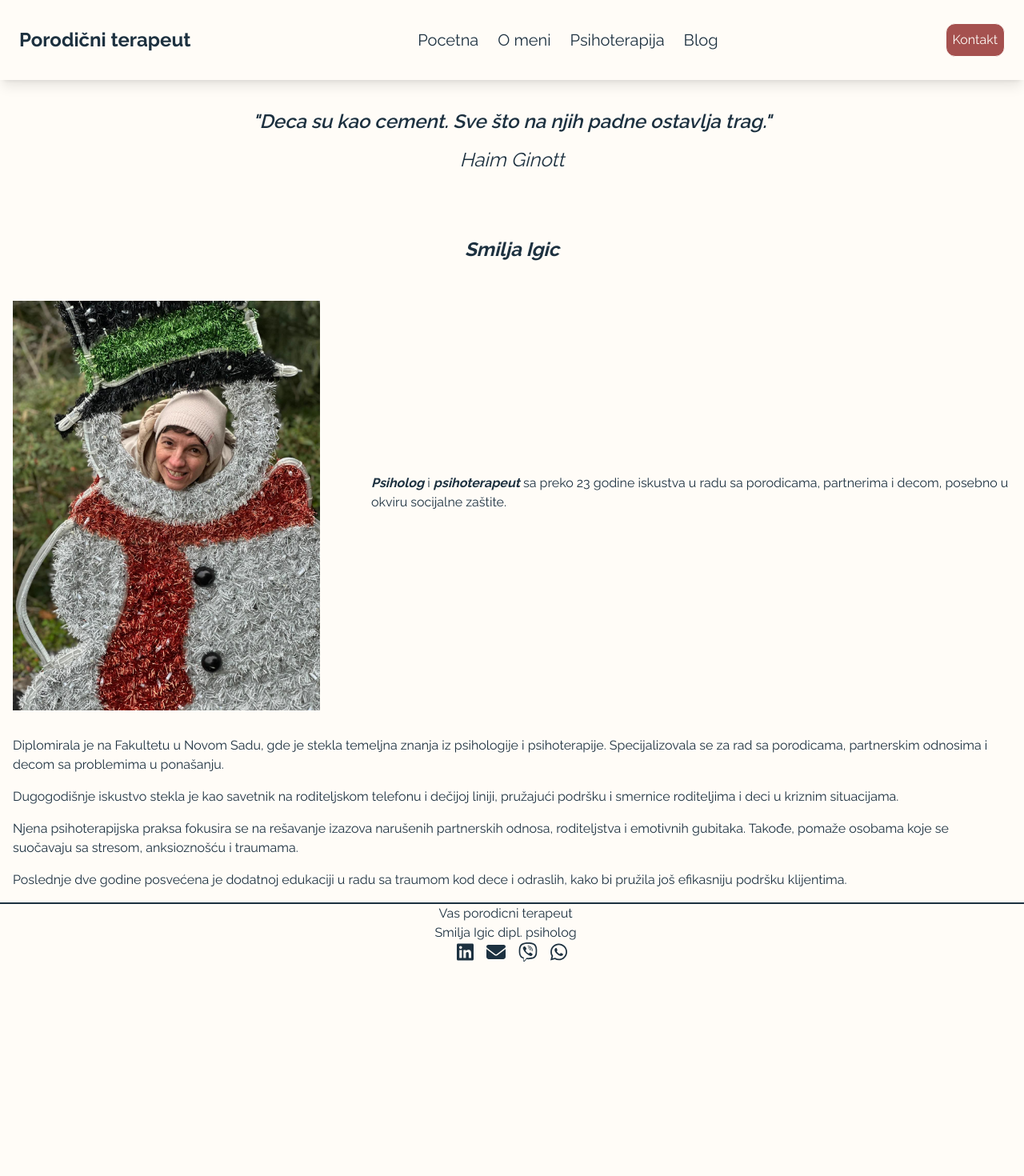
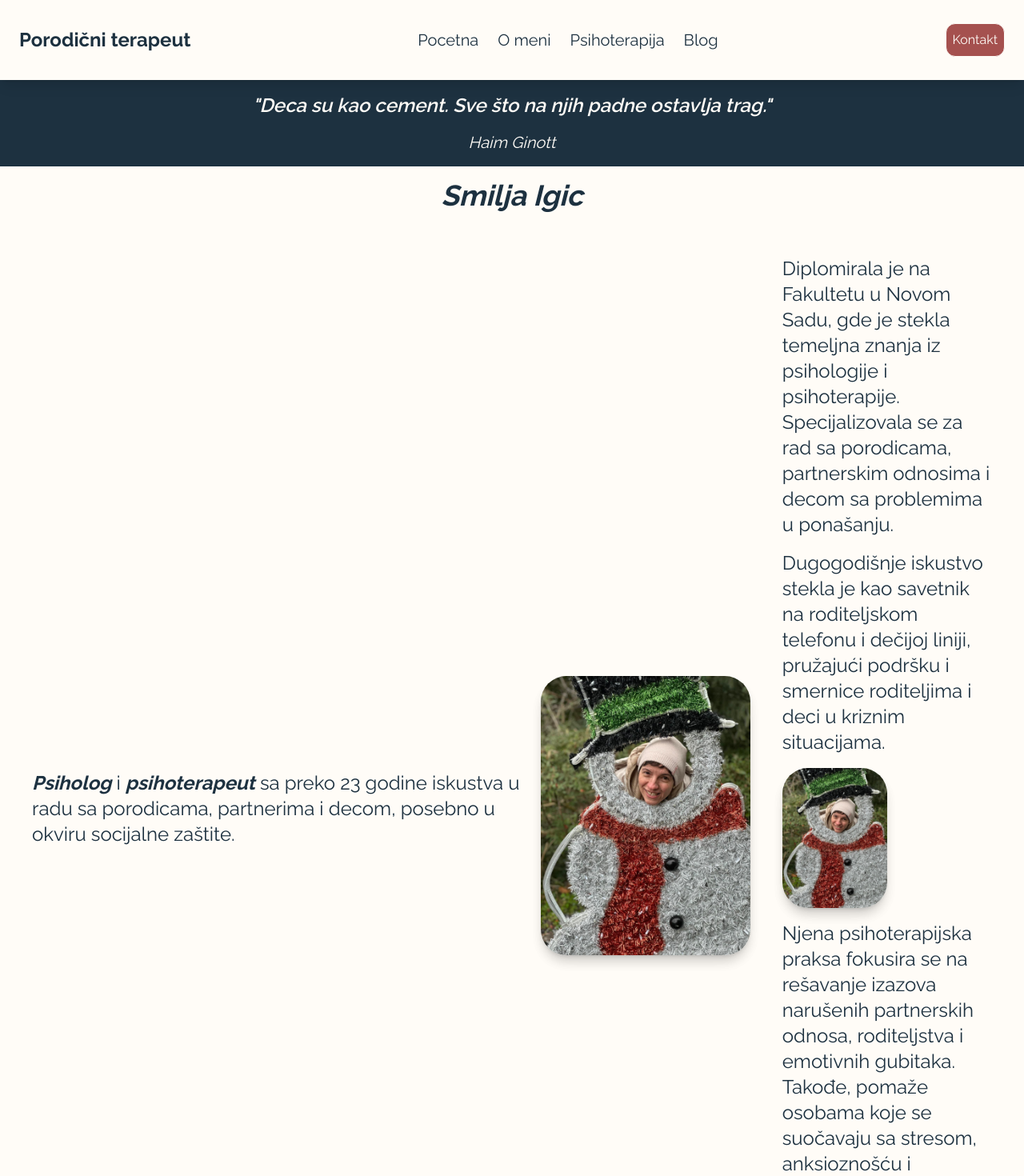
Before and after one commit to Milos191405/smiljaigicpsiholog, a Next.js app: page /O_meni in a window 1280 px wide. Shown: the top 1470 px of the page at 80% size. Before the commit the page ends 1206 px from the top, so only its background shows below. Built offline with nearby package versions, Linux system fonts and the light colour scheme.

Commit message:
fixing home screen

```diff
--- a/components/ImageComponent.js
+++ b/components/ImageComponent.js
@@ -7,7 +7,7 @@ const ImageSection = ({ src, alt, className }) => (
         alt={alt}
         width={3000}
         height={1000}
-        className="p-4 "
+        className="rounded-4xl shadow-lg"
       />
     </div>
   );
--- a/components/RandomQuote.js
+++ b/components/RandomQuote.js
@@ -18,11 +18,13 @@ function RandomQuote() {
   if (!randomQuote) return null;
 
   return (
-    <div className="p-4 py-10 text-center w-full md:text-lg lg:text-xl xl:text-2xl 2xl:text-3xl">
+    <div className="w-full bg-text-primary text-background ">
+    <div className=" p-4  text-center  md:text-lg lg:text-xl xl:text-2xl 2xl:text-3xl  ">
       <p className=" italic font-semibold pb-4">{`"${randomQuote.text}"`}</p>
       {randomQuote.author && randomQuote.author !== "Nepoznati autor" && (
-        <p className=" italic">{randomQuote.author}</p>
+        <p className=" italic text-sm md:text-base lg:text-lg xl:text-xl 2xl:text-2xl">{randomQuote.author}</p>
       )}
+    </div>
     </div>
   );
 }
--- a/src/app/O_meni/page.js
+++ b/src/app/O_meni/page.js
@@ -2,50 +2,69 @@ import ImageComponent from "@/components/ImageComponent";
 import Navbar from "@/components/Navbar";
 import Footer from "@/components/Footer";
 import RandomQuote from "@/components/RandomQuote";
+import ImageSection from "@/components/ImageComponent";
 
 function O_meni() {
   return (
     <>
       <Navbar />
-      <article className="pt-20 md:max-w-[700px] md:mx-auto lg:pt-24 lg:max-w-[1000px] xl:max-w-[1500px]">
+      <article className="">
 
+      <div className= "pt-[64px] lg:pt-[100px] ">
           <RandomQuote />
+        </div>
 
-        <h2 className="text-lg italic text-center font-bold pb-8 md:text-xl lg:text-2xl md:pt-10">
+        <h2 className="text-lg italic text-center font-bold py-4  md:text-2xl lg:text-3xl xl:text-4xl 2xl:text-5xl text-text-primary">
           Smilja Igic
         </h2>
 
-        <div className="flex flex-col items-center lg:flex-row lg:gap-8">
-          {/* Image Section */}
-          <ImageComponent
-            src="/Smiljka2.jpg"
-            alt="Smilja Igic vas psiholog"
-            className="w-2/3 md:w-1/2 lg:w-1/3"
-          />
+        {/* Bio Section */}
+<section className=" px-6">
+  <div className="mx-auto md:max-w-[700px] lg:max-w-[1000px] xl:max-w-[1200px] 2xl:max-w-[1500px] flex flex-col lg:flex-row items-center">
 
-          {/* Bio Section */}
-          <div className="lg:w-2/3">
-            <p className="px-4 pb-4 md:pb-8">
+  <p className=" pb-4 md:text-lg lg:text-xl xl:text-2xl 2xl:text-3xl">
         <span className="font-bold italic">Psiholog</span> i{" "}
         <span className="font-bold italic">psihoterapeut</span> sa preko 23
         godine iskustva u radu sa porodicama, partnerima i decom, posebno
         u okviru socijalne zaštite.
       </p>
-          </div>
+
+    {/* Image Section */}
+    <div className="lg:w-1/2 flex justify-center">
+     <ImageSection
+                    src="/Smiljka2.jpg"
+                    width={500}
+                    height={500}
+                    alt="Terapija"
+                    className="rounded-4xl shadow-lg"
+                  />
     </div>
 
-        <div className="p-4 space-y-4">
+    {/* Text Section */}
+    <div className="lg:w-1/2 lg:ml-10 mt-10 text-text-primary md:text-lg lg:text-xl xl:text-2xl 2xl:text-3xl">
+
+
+      <div className="space-y-4 mb-4">
         <p>
           Diplomirala je na Fakultetu u Novom Sadu, gde je stekla temeljna
           znanja iz psihologije i psihoterapije. Specijalizovala se za rad sa
           porodicama, partnerskim odnosima i decom sa problemima u ponašanju.
         </p>
-
         <p>
           Dugogodišnje iskustvo stekla je kao savetnik na roditeljskom telefonu
           i dečijoj liniji, pružajući podršku i smernice roditeljima i deci u
           kriznim situacijama.
         </p>
+
+        <div className="lg:w-1/2 flex justify-center">
+     <ImageSection
+                    src="/Smiljka2.jpg"
+                    width={500}
+                    height={500}
+                    alt="Terapija"
+                    className="rounded-4xl shadow-lg"
+                  />
+    </div>
 
         <p>
           Njena psihoterapijska praksa fokusira se na rešavanje izazova
@@ -53,13 +72,16 @@ function O_meni() {
           Takođe, pomaže osobama koje se suočavaju sa stresom, anksioznošću i
           traumama.
         </p>
-
         <p>
           Poslednje dve godine posvećena je dodatnoj edukaciji u radu sa
           traumom kod dece i odraslih, kako bi pružila još efikasniju podršku
           klijentima.
         </p>
       </div>
+    </div>
+  </div>
+</section>
+
       </article>
       <Footer />
     </>
--- a/src/app/page.js
+++ b/src/app/page.js
@@ -4,6 +4,7 @@ import Navbar from "@/components/Navbar";
 import Footer from "@/components/Footer";
 import Image from "next/image";
 import Link from "next/link";
+import ImageSection from "@/components/ImageComponent";
 import RandomQuote from "@/components/RandomQuote";
 import Button from "@/components/Button";
 
@@ -13,9 +14,11 @@ export default function Home() {
       <Navbar />
       <article>
         {/* Hero Section */}
-        <section className="pt-[64px] lg:pt-[100px] bg-background-secondary">
-          <div className="mx-auto md:max-w-[700px] lg:max-w-[1000px] xl:max-w-[1200px] 2xl:max-w-[1500px] flex flex-col pt-10 pb-10 lg:flex-row
-          items-center justify-center px-6 md:px-0  ">
+        <section className="pt-[64px] lg:pt-[100px] bg-background-secondary ">
+          <div
+            className="mx-auto md:max-w-[700px] lg:max-w-[1000px] xl:max-w-[1200px] 2xl:max-w-[1500px] flex flex-col pt-10 pb-10 lg:flex-row
+          items-center justify-center px-6 md:px-0  "
+          >
             <div className="lg:w-1/2 text-center lg:text-left lg:p-10">
               <h1 className="text-3xl md:text-4xl lg:text-5xl xl:text-6xl 2xl:text-7xl font-semibold leading-tight">
                 Terapija za decu, tinejdžere i njihove porodice
@@ -23,35 +26,53 @@ export default function Home() {
               <p className="my-6 text-lg md:text-xl lg:text-2xl xl:text-3xl 2xl:text-4xl text-text-secondary">
                 Pronađite podršku i razumevanje kroz stručni pristup.
               </p>
-              <Button href="/Kontakt" text="Zakaži konsultaciju" styleType="consultation" />
+              <Button
+                href="/Kontakt"
+                text="Zakaži konsultaciju"
+                styleType="consultation"
+              />
             </div>
             <div className="lg:w-1/2 mt-10 lg:mt-0 flex justify-end lg:p-10">
-              <Image src="/Smiljka1.jpg" width={500} height={500} alt="Terapija" className="rounded-4xl shadow-lg" />
+              <ImageSection
+                src="/Smiljka1.jpg"
+                width={500}
+                height={500}
+                alt="Terapija"
+                className=""
+              />
             </div>
           </div>
         </section>
 
-        <div className="bg-text-primary text-background">
-          <RandomQuote />
-        </div>
+        <RandomQuote className="" />
 
         {/* About Section */}
-        <section className="py-20 px-6 bg-background ">
+        <section className="py-10 px-6 bg-background ">
           <div className="mx-auto md:max-w-[700px] lg:max-w-[1000px] xl:max-w-[1200px] 2xl:max-w-[1500px] flex flex-col lg:flex-row items-center ">
             <div className="lg:w-1/2 flex justify-center">
-              <Image src="/Smiljka1.jpg" width={500} height={500} alt="Smilja Igic" className="rounded-4xl shadow-lg text-text-primary" />
+              <ImageSection
+                src="/Smiljka1.jpg"
+                width={500}
+                height={500}
+                alt="Smilja Igic"
+                className="rounded-4xl shadow-lg "
+              />
             </div>
             <div className="lg:w-1/2 lg:ml-10 mt-10">
-              <h2 className="text-xl md:text-2xl lg:text-3xl xl:text-4xl 2xl:text-5
-
-
-              xl font-semibold text-text-primary">
+              <h2
+                className="text-xl md:text-2xl lg:text-3xl xl:text-4xl 2xl:text-5xl font-semibold text-text-primary"
+              >
                 O meni
               </h2>
               <p className="mt-6 text-lg md:text-lg lg:text-xl xl:text-2xl 2xl:text-3xl text-text-primary">
-                Dipl. Psiholog Smilja Igic pruža podršku kroz terapijske procese, pomažući deci, tinejdžerima i porodicama da prevaziđu izazove.
+                Dipl. Psiholog Smilja Igic pruža podršku kroz terapijske
+                procese, pomažući deci, tinejdžerima i porodicama da prevaziđu
+                izazove.
               </p>
-              <Link href="/O_meni" className="mt-6 inline-block text-text-secondary hover:underline">
+              <Link
+                href="/O_meni"
+                className="mt-6 inline-block text-text-secondary hover:underline"
+              >
                 Saznaj više
               </Link>
             </div>
@@ -59,10 +80,12 @@ export default function Home() {
         </section>
 
         {/* Services Section */}
-        <section className="py-20 bg-background-secondary px-6 lg:px-20">
+        <section className="py-10 bg-background-secondary px-6 lg:px-20">
           <div className="mx-auto text-center md:max-w-[700px] lg:max-w-[1000px] xl:max-w-[1200px] 2xl:max-w-[1500px]">
             <h2 className="text-2xl md:text-3xl lg:text-4xl xl:text-5xl 2xl:text-6xl font-semibold text-text-primary">
-              <Link href="/Psihoterapija" className="hover:text-text-secondary">Kako mogu pomoći?</Link>
+              <Link href="/Psihoterapija" className="hover:text-text-secondary">
+                Kako mogu pomoći?
+              </Link>
             </h2>
             <div className="mt-10 grid grid-cols-1 md:grid-cols-3 gap-10">
               <div className="p-8 bg-background-ternary text-background shadow-xl rounded-lg">
@@ -70,7 +93,8 @@ export default function Home() {
                   Psihološko savetovanje
                 </h3>
                 <p className="mt-4 text-lg md:text-xl lg:text-2xl xl:text-3xl 2xl:text-4xl">
-                  Individualni pristup i profesionalna podrška u prevazilaženju životnih izazova.
+                  Individualni pristup i profesionalna podrška u prevazilaženju
+                  životnih izazova.
                 </p>
               </div>
 
@@ -96,15 +120,20 @@ export default function Home() {
         </section>
 
         {/* Contact Section */}
-        <section className="py-20 bg-text-primary text-background px-6 lg:px-20 text-center">
+        <section className="py-10 bg-text-primary text-background px-6 lg:px-20 text-center">
           <div className="md:max-w-[700px] lg:max-w-[1000px] xl:max-w-[1200px] mx-auto">
             <h2 className="text-2xl md:text-3xl lg:text-4xl xl:text-5xl 2xl:text-6xl font-semibold">
               Kontaktirajte me
             </h2>
             <p className="mt-6 mb-6 text-lg md:text-xl lg:text-2xl xl:text-3xl 2xl:text-4xl">
-              Spremni da napravite prvi korak? Pošaljite poruku ili zakažite konsultaciju.
+              Spremni da napravite prvi korak? Pošaljite poruku ili zakažite
+              konsultaciju.
             </p>
-            <Button href="/Kontakt" text="Pošaljite poruku" styleType="message" />
+            <Button
+              href="/Kontakt"
+              text="Pošaljite poruku"
+              styleType="message"
+            />
           </div>
         </section>
       </article>
```
Lines whose indentation alone changed are shown as unchanged.
